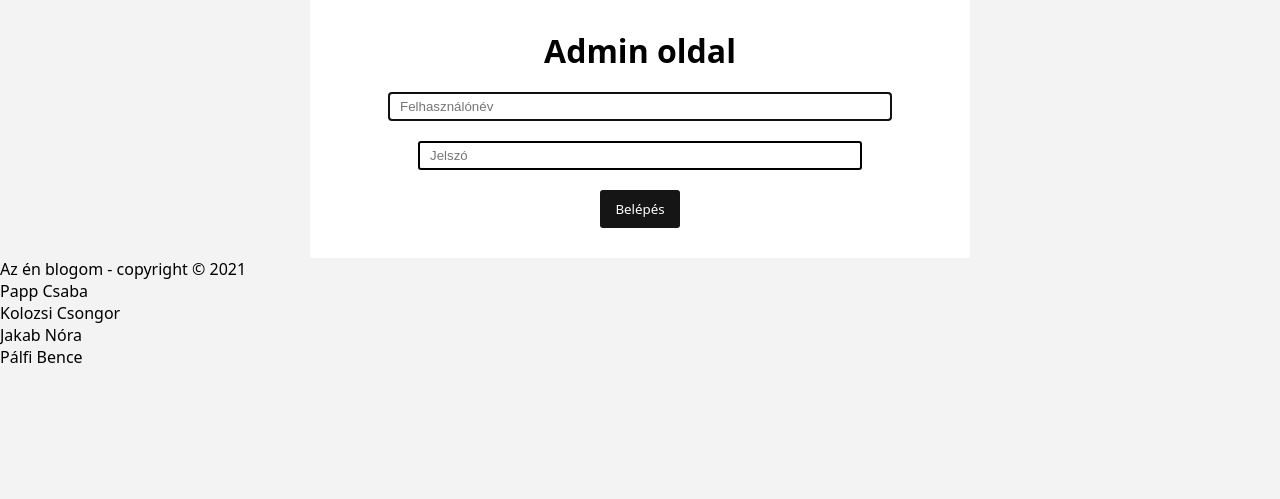
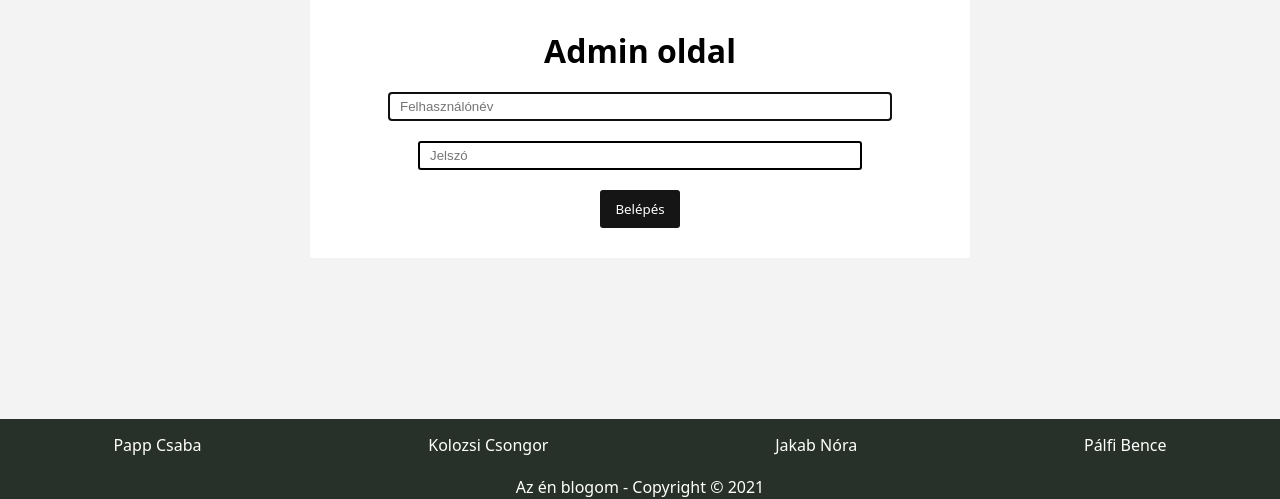
Before and after one commit to TSE002/django_project_12F, a Django app: page /login in a window 1280 px wide. Shown: the part 301-800 px from the top of the page. Run offline with Django 3.2, Linux system fonts and the light colour scheme.

Commit message:
footer design

```diff
--- /dev/null
+++ b/blog/blog_app/static/footer.css
@@ -0,0 +1,60 @@
+:root {
+	--background_color: #f3f3f3;
+	--main_color: #ffffff;
+	--side_color: #273129;
+	--button_def_color: #151515;
+	--button_hov_color: #404040;
+}
+
+@import url('https://fonts.googleapis.com/css2?family=Noto+Sans&display=swap');
+
+* {
+	margin: 0;
+	padding: 0;
+}
+
+body {
+	background-color: var(--background_color);
+	font-family: 'Noto Sans', sans-serif;
+	color: black;
+}
+
+#footer_kulso {
+	color: white;
+	width: 100%;
+	height: 80px;
+	background-color: var(--side_color);
+	bottom: 0px;
+}
+
+#footer_nevek {
+	display: flex;
+	flex-direction: row;
+	flex-wrap: nowrap;
+	justify-content: space-around;
+	margin-top: 15px;
+}
+
+#footer_copyright {
+	margin-top: 20px;
+	text-align: center;
+}
+
+@media screen and (max-width: 500px)
+{
+	#footer_kulso {
+		height: 120px;
+	}
+
+	#footer_nevek {
+		flex-direction: column;
+	}
+
+	.footer_nev {
+		text-align: center;
+	}
+
+	#footer_copyright {
+		margin-top: 10px;
+	}
+}
--- a/blog/blog_app/templates/cikk.html
+++ b/blog/blog_app/templates/cikk.html
@@ -6,6 +6,7 @@
 	<title>Az én blogom</title>
 	<link rel="stylesheet" type="text/css" href="../static/cikk.css">
 	<link rel="stylesheet" type="text/css" href="../static/header.css">
+	<link rel="stylesheet" type="text/css" href="../static/footer.css">
 </head>
 <body>
 	<header id="header_kulso">
--- a/blog/blog_app/templates/cikk_hozzaadasa.html
+++ b/blog/blog_app/templates/cikk_hozzaadasa.html
@@ -7,6 +7,7 @@
 	<link rel="stylesheet" type="text/css" href="../static/cikk_hozzaadasa.css">
 	<script type="text/javascript" src="../static/cikk_hozzaadasa.js"></script>
 	<link rel="stylesheet" type="text/css" href="../static/header.css">
+	<link rel="stylesheet" type="text/css" href="../static/footer.css">
 </head>
 <body>
 	<header id="header_kulso" style="margin-top: -150px;">
--- a/blog/blog_app/templates/footer.html
+++ b/blog/blog_app/templates/footer.html
@@ -1,11 +1,18 @@
+<!DOCTYPE html>
+<html>
+<head>
+	<title></title>
+	<link rel="stylesheet" type="text/css" href="../static/footer.css">
+</head>
+<body>
 <footer id="footer_kulso">
-	<section id="footer_copyright">Az én blogom - copyright © 2021</section>
 	<div id="footer_nevek">
 		<section class="footer_nev">Papp Csaba</section>
 		<section class="footer_nev">Kolozsi Csongor</section>
 		<section class="footer_nev">Jakab Nóra</section>
 		<section class="footer_nev">Pálfi Bence</section>
 	</div>
+	<section id="footer_copyright">Az én blogom - Copyright © 2021</section>
 </footer>
 <script>
     let footer_div = document.getElementById('footer_kulso');
@@ -24,3 +31,5 @@
     window.addEventListener('load', footer_pos);
     window.addEventListener('resize', footer_pos);
 </script>
+</body>
+</html>
--- a/blog/blog_app/templates/index.html
+++ b/blog/blog_app/templates/index.html
@@ -6,6 +6,7 @@
 	<title>Az én blogom</title>
 	<link rel="stylesheet" type="text/css" href="../static/index.css">
 	<link rel="stylesheet" type="text/css" href="../static/header.css">
+	<link rel="stylesheet" type="text/css" href="../static/footer.css">
 </head>
 <body>
 	<header id="header_kulso">
--- a/blog/blog_app/templates/login.html
+++ b/blog/blog_app/templates/login.html
@@ -7,6 +7,7 @@
 	<link rel="stylesheet" type="text/css" href="../static/login.css">
 	<script type="text/javascript" src="../static/login.js"></script>
 	<link rel="stylesheet" type="text/css" href="../static/header.css">
+	<link rel="stylesheet" type="text/css" href="../static/footer.css">
 </head>
 <body>
 	<header id="header_kulso" style="margin-top: -300px;">
--- a/blog/blog_app/templates/szerzok.html
+++ b/blog/blog_app/templates/szerzok.html
@@ -6,6 +6,7 @@
 	<title>Az én blogom</title>
 	<link rel="stylesheet" type="text/css" href="../static/szerzok.css">
 	<link rel="stylesheet" type="text/css" href="../static/header.css">
+	<link rel="stylesheet" type="text/css" href="../static/footer.css">
 </head>
 <body>
 	<header id="header_kulso">
```
